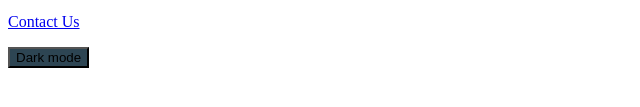
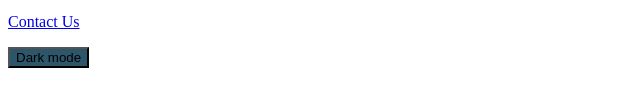
Before and after one commit to IDBCourses/kd401b-ht26-a3-M4niccmd, a plain HTML site: page index.html in a window 1280 px wide. In both pictures the pointer is over the button "Dark mode". Shown: the part 653-760 px from the top of the page, 0-640 px from the left. Drawn offline with Linux system fonts and the light colour scheme.

Commit message:
Edited the style for #theme:hover

```diff
--- a/style.css
+++ b/style.css
@@ -7,5 +7,5 @@
   background-color: hsl(201 50% 42%);
 }
 #theme:hover {
-  background-color: hsl(201 30% 25%);
+  background-color: hsl(201 40% 30%);
 }
```
